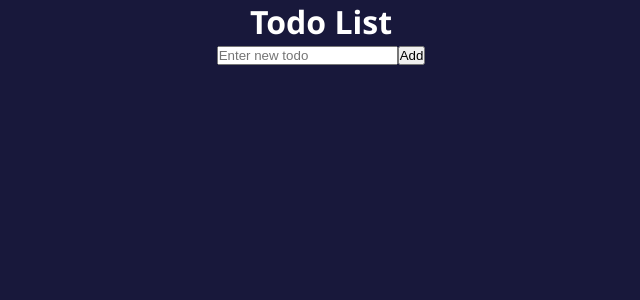
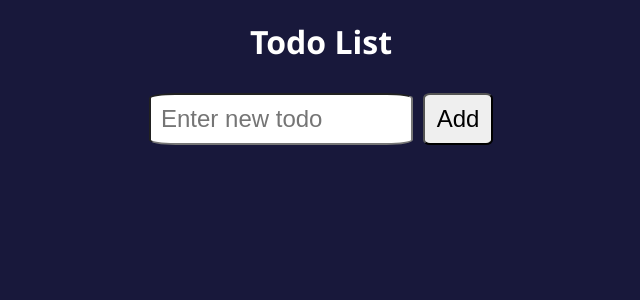
Before and after one commit to Svork7/todo-react18, a React (Create React App) app: page / in a window 1280 px wide. Shown: the top 300 px of the page, without its empty margins (319-959 px from the left). Built offline with nearby package versions, Linux system fonts and the light colour scheme.

Commit message:
add style to input form

```diff
--- a/src/App.css
+++ b/src/App.css
@@ -1,3 +1,11 @@
 .App {
   text-align: center;
+  max-width: 600px;
+  margin: 0 auto;
 }
+
+.header {
+  font-size: 2rem;
+  margin-bottom: 30px;
+  margin-top: 20px;
+}
--- a/src/App.js
+++ b/src/App.js
@@ -11,7 +11,7 @@ function App() {
 
   return (
     <div className="App">
-      <h1>Todo List</h1>
+      <h1 className="header">Todo List</h1>
       <TodoForm addTodo={addTodoHandler} />
       <TodoList todos={todos} />
     </div>
--- a/src/components/Todos/TodoForm.js
+++ b/src/components/Todos/TodoForm.js
@@ -1,4 +1,6 @@
 import { useState } from 'react'
+import styles from './TodoForm.module.css'
+
 function TodoForm({ addTodo }) {
   const [text, setText] = useState('')
   const onSubmitHandler = (event) => {
@@ -7,6 +9,7 @@ function TodoForm({ addTodo }) {
     setText('')
   }
   return (
+    <div className={styles.todoFormContainer}>
       <form onSubmit={onSubmitHandler}>
         <input
           placeholder="Enter new todo"
@@ -15,6 +18,7 @@ function TodoForm({ addTodo }) {
         />
         <button type="submit">Add</button>
       </form>
+    </div>
   )
 }
 
--- a/src/components/Todos/TodoForm.module.css
+++ b/src/components/Todos/TodoForm.module.css
@@ -0,0 +1,22 @@
+.todoFormContainer {
+  margin-bottom: 20px;
+}
+
+.todoFormContainer input {
+  padding: 10px;
+  width: 40%;
+  border-radius: 10%;
+  font-size: 1.5rem;
+}
+
+.todoFormContainer button {
+  padding: 10px;
+  margin-left: 10px;
+  width: 70px;
+  border-radius: 10%;
+  font-size: 1.5rem;
+}
+
+.todoFormContainer button:hover {
+  background-color: #fff;
+}
```
Also changed, not shown: 1 other file (tests, documents, lock files or other folders). Lines whose indentation alone changed are shown as unchanged.
